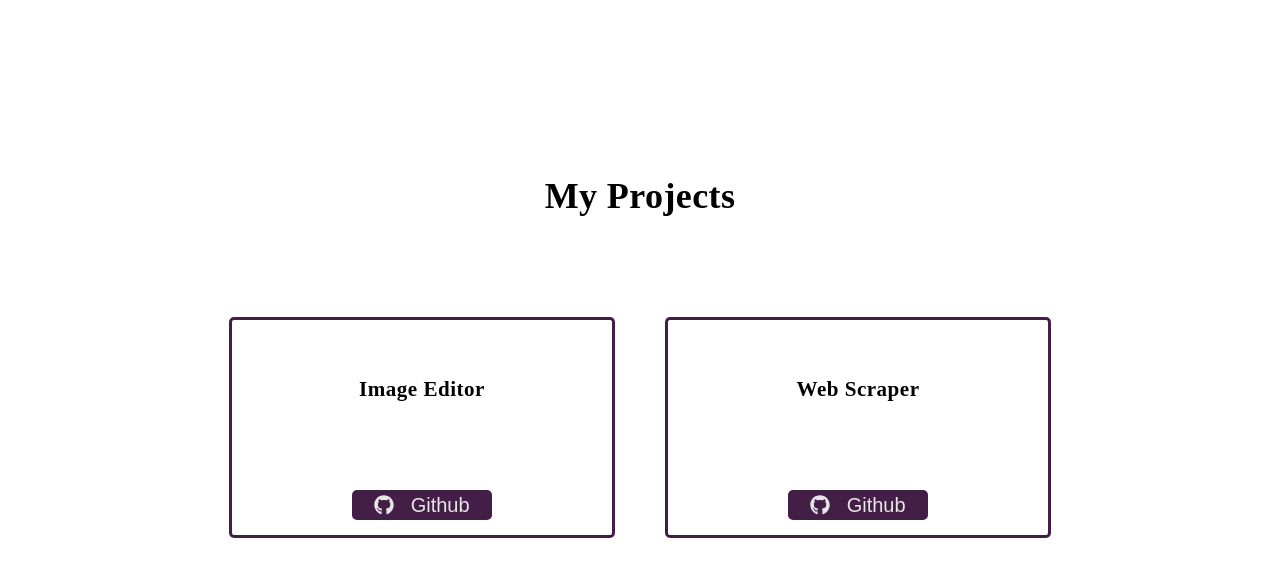
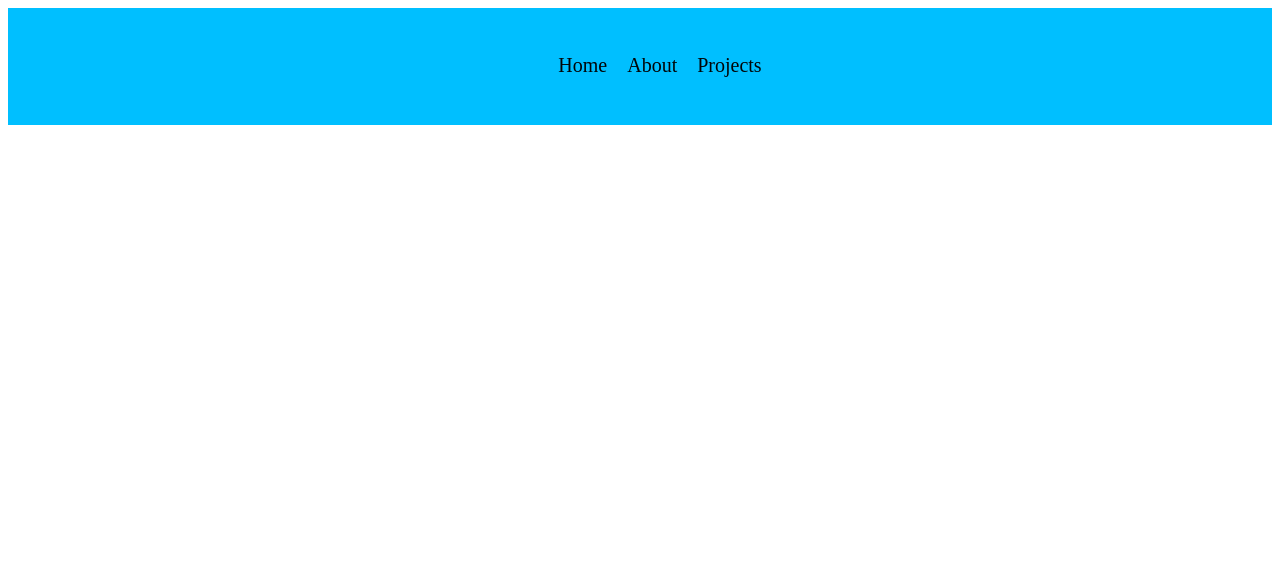
Before and after one commit to Thrishalmadasu/My_Portfolio, a React (Create React App) app in the folder portfolio/: page / in a window 1280 px wide. Shown: the top 576 px of the page. Built offline with nearby package versions, Linux system fonts and the light colour scheme.

Commit message:
Added navBar

```diff
--- a/portfolio/src/App.js
+++ b/portfolio/src/App.js
@@ -3,12 +3,13 @@ import { BrowserRouter as Router, Routes, Route } from 'react-router-dom';
 import Lottie from  "lottie-react";
 import nightsky from "./LottieFiles/night-sky.json";
 import Projects from './components/Projects';
+import Navbar from './components/Navbar';
 
 
 function App() {
   return (
     <div>
-      <Projects />
+      <Navbar />
     </div>
   );
 }
--- /dev/null
+++ b/portfolio/src/components/NavBar.css
@@ -0,0 +1,42 @@
+
+/* NavBar */
+
+nav{
+    background-color: rgb(0, 191, 255);
+    display: flex;
+    justify-content: center;
+    align-items: center;
+
+  }
+  nav ul{
+    display: flex;
+    list-style: none;
+    text-decoration: none;
+  }
+  nav ul li{
+    margin: 10px;
+  }
+  nav ul li a{
+    text-decoration: none;
+    color: black;
+    font-size: 20px;
+  }
+
+  nav ul li::after{
+    content: "";
+    display: flex;
+    width: 0;
+    height: 2px;
+    background: black;
+    transition: width .3s;
+  }
+
+  nav ul li:hover::after{
+    width: 100%;
+  }
+
+  nav ul li a{
+    text-decoration: none;
+    color: rgba(0, 0, 0, 0.972);
+    font-size: 20px;
+  }
--- /dev/null
+++ b/portfolio/src/components/Navbar.js
@@ -0,0 +1,22 @@
+import React from 'react';
+// import { Link } from 'react-router-dom';
+import './NavBar.css';
+const Navbar = () => {
+  return (
+    <nav>
+      <ul>
+        <li>
+         <a>Home</a>
+        </li>
+        <li>
+         <a>About</a>
+        </li>
+        <li>
+         <a>Projects</a>
+        </li>
+      </ul>
+    </nav>
+  );
+};
+
+export default Navbar;
--- a/portfolio/src/index.css
+++ b/portfolio/src/index.css
@@ -56,3 +56,36 @@
   text-decoration: none;
   border-style: none;
 }
+
+
+/* Navbar.css */
+
+nav {
+  position: sticky;
+  top: 0;
+  background-color: #333;
+  color: #fff;
+  padding: 20px;
+  display: flex;
+  justify-content: space-around;
+  transition: background-color 0.5s ease;
+}
+
+nav ul {
+  list-style-type: none;
+  display: flex;
+  justify-content: space-around;
+}
+
+nav ul li {
+  display: inline;
+}
+
+nav ul li a {
+  color: #fff;
+  text-decoration: none;
+}
+
+nav ul li a:hover {
+  color: #ddd;
+}
```
